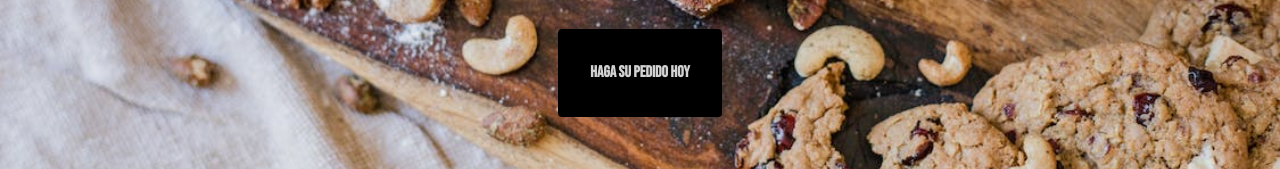
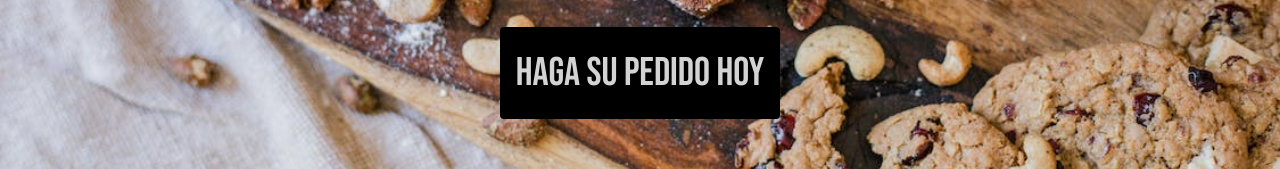
Before and after one commit to LianIvanSinchez09/Preentrega-LianIvanSinchez, a plain HTML site: page index.html in a window 1280 px wide. Shown: the part 449-618 px from the top of the page. Drawn offline with nearby package versions, Linux system fonts and the light colour scheme.

Commit message:
arreglada la ruta del boton de contacto del index

```diff
--- a/index.html
+++ b/index.html
@@ -38,7 +38,7 @@
             <div class="bg-intro-content container">
               <h1 class="display-1">Los Cuatro Alamos</h1>
               <p>Panadería familiar</p>
-              <a href="../proyectocoder/pages/contacto.html" class="btn-bg btn-dark">Haga su pedido hoy</a>
+              <a href="pages/contacto.html" class="btn-bg btn-dark">Haga su pedido hoy</a>
             </div>
           </section>
         <section class="container-fluid container-intro">
--- a/scss/styles.scss
+++ b/scss/styles.scss
@@ -145,11 +145,16 @@ nav{
 }
 .btn-bg {
   display: inline-block;
-  padding: 2rem;
+  padding: 1rem;
   background-color: black;
-  text-decoration: none;
-  font-weight: bold;
   border-radius: 4px;
+  font-size: calc($fontsizetitulos - 60px);
+}
+.btn-line{
+  max-width: 50px;
+  height: 2px;
+  background-color: yellow;
+  transition: all .4s ease-in-out
 }
 .title-cover {
   @extend .centerflex
```
Also changed, not shown: css/styles.css, 1 other file.
